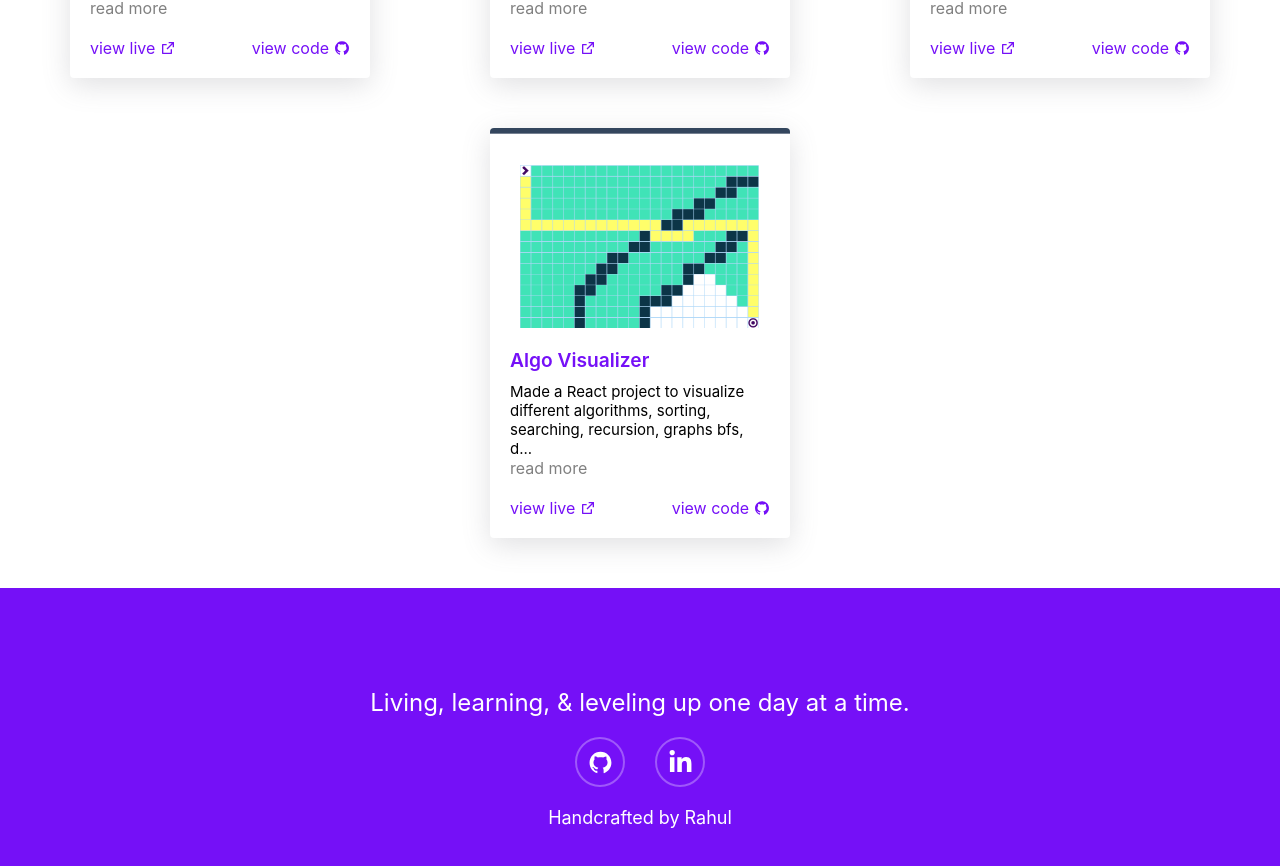
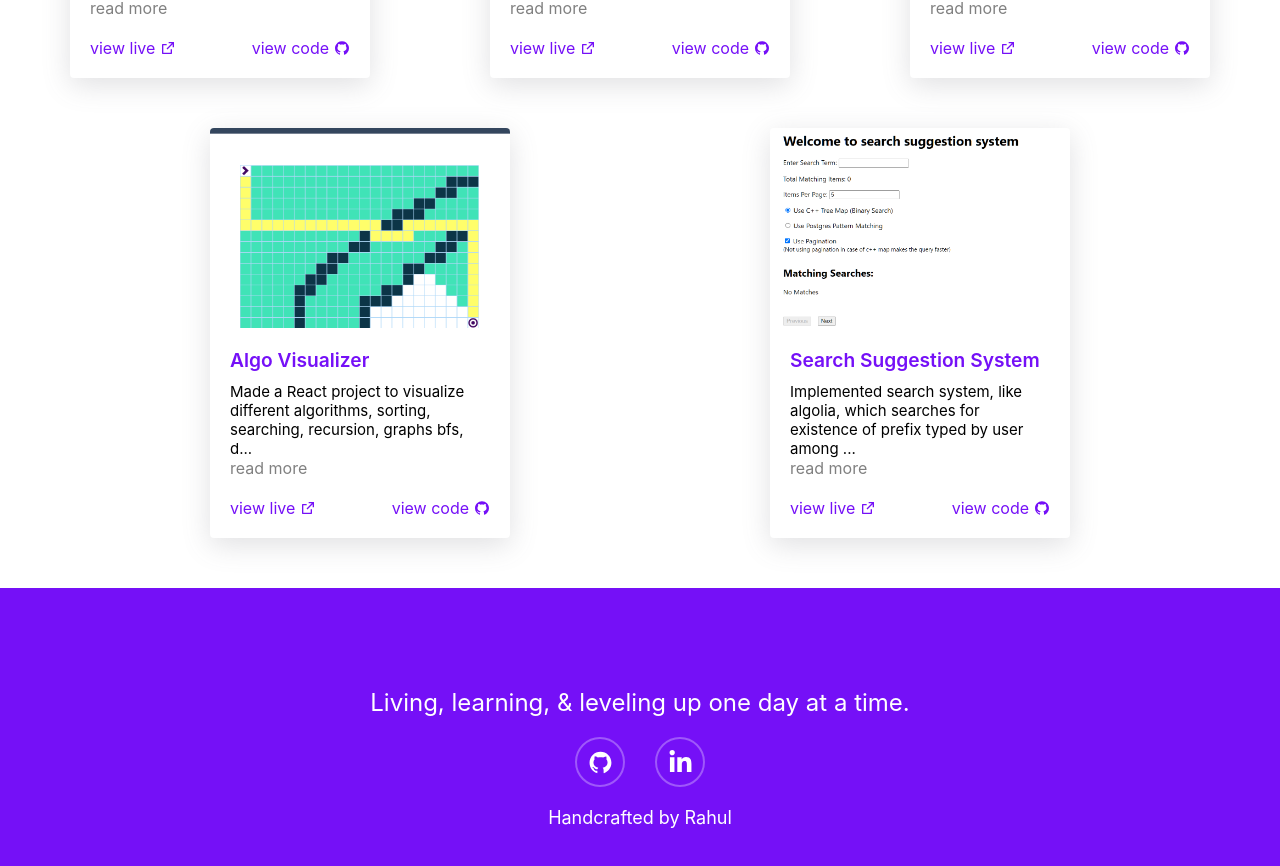
Before and after one commit to rgsk/portfolio, a Next.js app: page / in a window 1280 px wide. Shown: the part 2496-3362 px from the top of the page. Built offline with nearby package versions, Linux system fonts and the light colour scheme.

Commit message:
another project

```diff
--- a/data/projects.ts
+++ b/data/projects.ts
@@ -93,4 +93,17 @@ events, responsive design, lazy loading, fetching data from api. `,
       deployed: "https://algo-visualizer-123.netlify.app",
     },
   },
+  {
+    name: "Search Suggestion System",
+    thumbnail: "/projects/search-system.PNG",
+    description: `Implemented search system, like algolia, which searches for existence of prefix typed by user among large number of words. using 2 approaches - 1. uses nodejs add on, c++ multiMap, binary tree implementation, 2. uses pattern matching postgres. On frontend using axios to fetch data, debouncing and cancelling request. Pagination is implemented on both frontend and backend.`,
+    frontend: {
+      github: "https://github.com/rgsk/search-system-frontend",
+      deployed: "https://search-system-frontend.vercel.app",
+    },
+    backend: {
+      github: "https://github.com/rgsk/search-system-backend",
+      deployed: "https://search-suggestion-system.herokuapp.com",
+    },
+  },
 ];
```
Also changed, not shown: public/projects/search-system.PNG (added).
